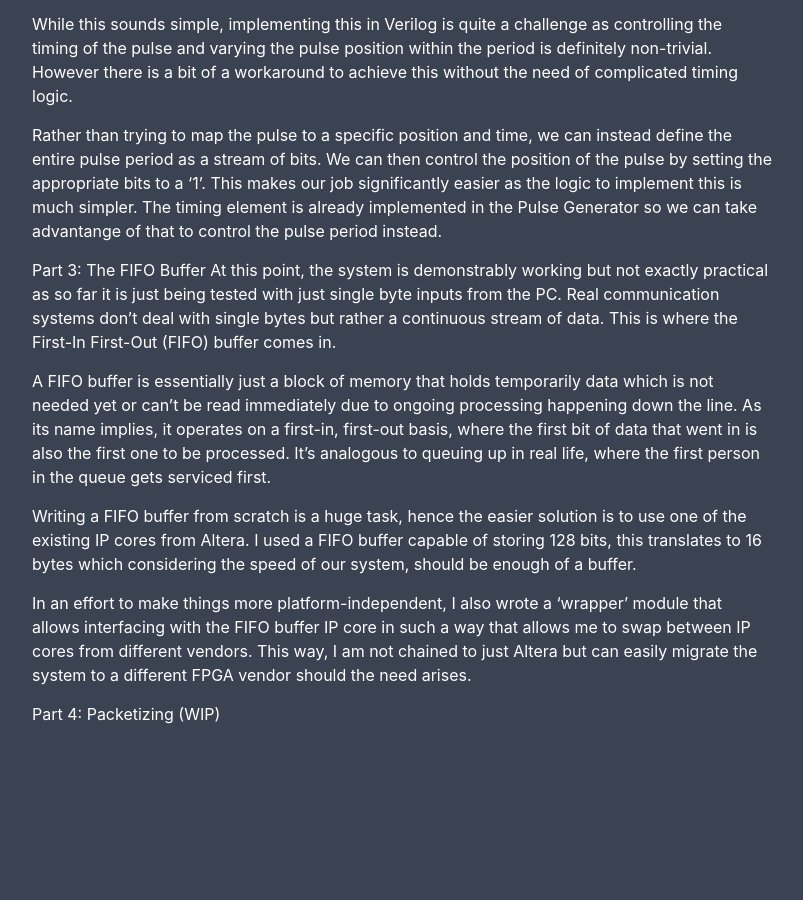
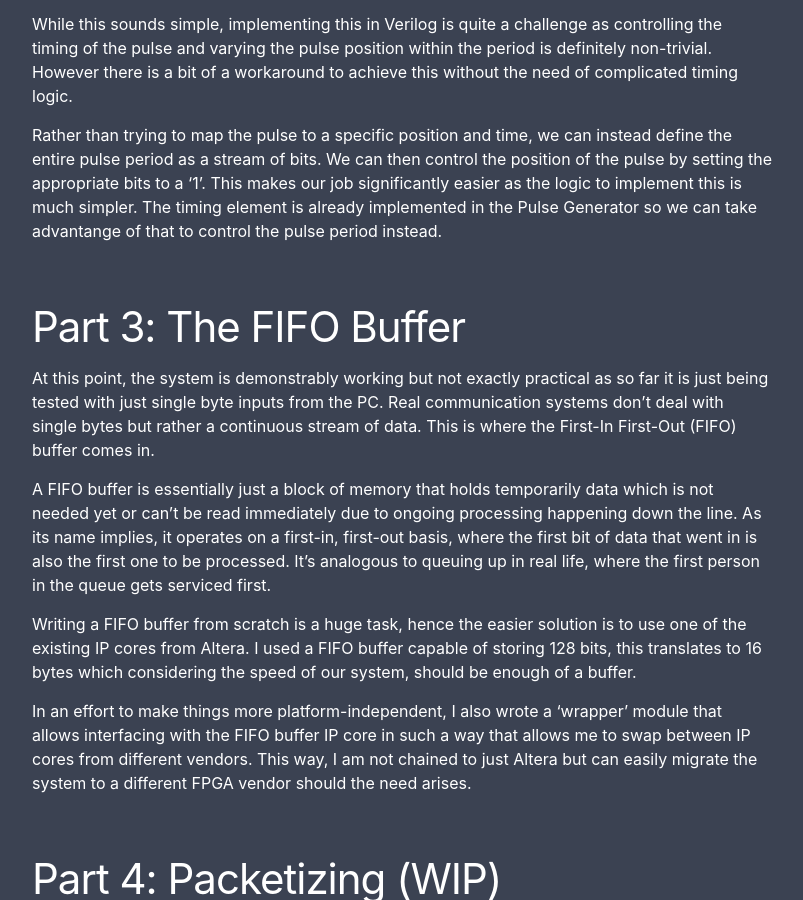
Before and after one commit to kw-ch/kw-ch.github.io, a Jekyll site: the page built from _projects/VLC Transmitter.md, in a window 1280 px wide and 900 px high, scrolled down 2492 px. Shown: the whole window, without its empty margins (238-1041 px from the left). Built offline with Jekyll 4.4.1, drawn with Linux system fonts in a browser that asks for light colours; before the commit the page ends 3278 px from its top, so only the background shows below that.

```diff
--- a/_projects/VLC Transmitter.md
+++ b/_projects/VLC Transmitter.md
@@ -41,7 +41,7 @@ While this sounds simple, implementing this in Verilog is quite a challenge as c
 
 Rather than trying to map the pulse to a specific position and time, we can instead define the entire pulse period as a stream of bits. We can then control the position of the pulse by setting the appropriate bits to a '1'. This makes our job significantly easier as the logic to implement this is much simpler. The timing element is already implemented in the Pulse Generator so we can take advantange of that to control the pulse period instead.
 
-Part 3: The FIFO Buffer
+# Part 3: The FIFO Buffer
 At this point, the system is demonstrably working but not exactly practical as so far it is just being tested with just single byte inputs from the PC. Real communication systems don't deal with single bytes but rather a continuous stream of data. This is where the First-In First-Out (FIFO) buffer comes in.
 
 A FIFO buffer is essentially just a block of memory that holds temporarily data which is not needed yet or can't be read immediately due to ongoing processing happening down the line. As its name implies, it operates on a first-in, first-out basis, where the first bit of data that went in is also the first one to be processed. It's analogous to queuing up in real life, where the first person in the queue gets serviced first.
@@ -50,4 +50,4 @@ Writing a FIFO buffer from scratch is a huge task, hence the easier solution is
 
 In an effort to make things more platform-independent, I also wrote a 'wrapper' module that allows interfacing with the FIFO buffer IP core in such a way that allows me to swap between IP cores from different vendors. This way, I am not chained to just Altera but can easily migrate the system to a different FPGA vendor should the need arises.
 
-Part 4: Packetizing (WIP)
+# Part 4: Packetizing (WIP)
```
